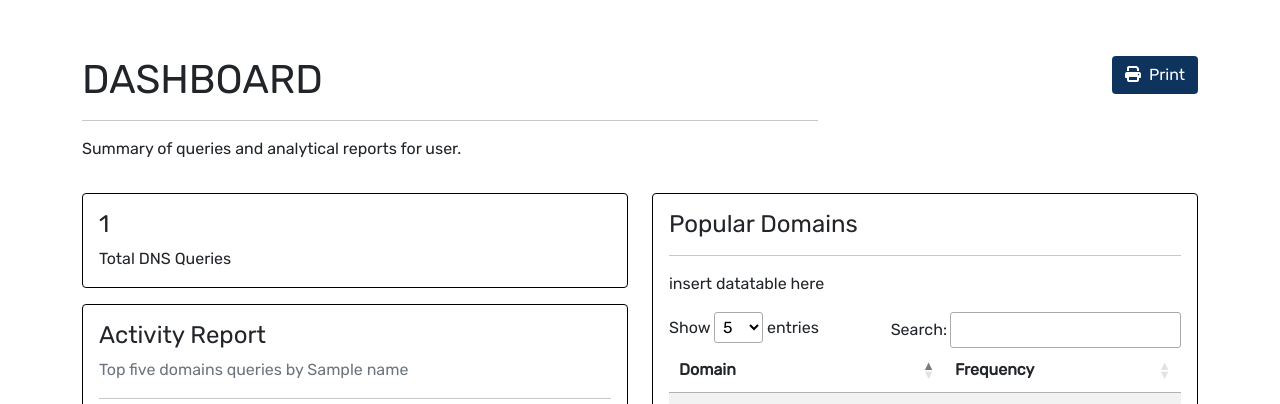
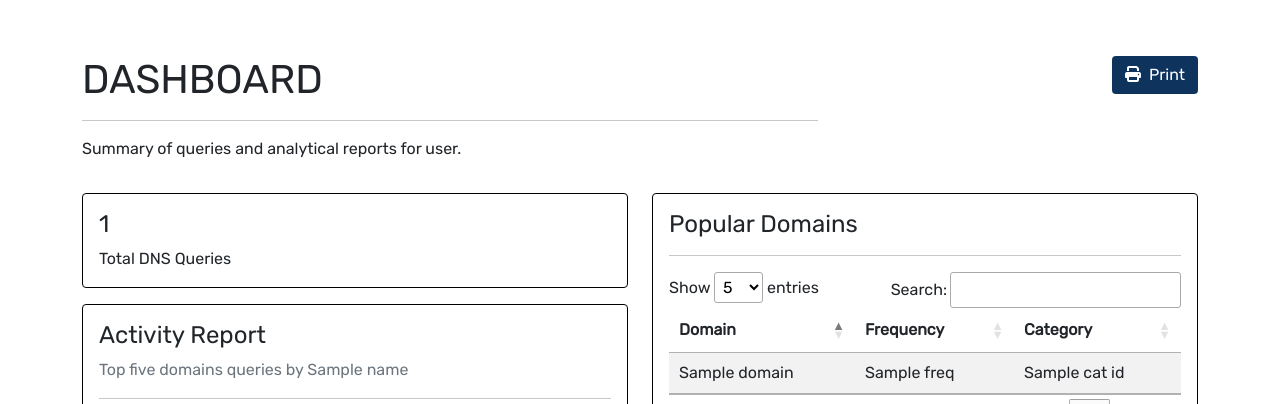
Before and after one commit to froxity/SADNS, a Django app: template dashboard/templates/dashboard/dashboard.html in a window 1280 px wide. Shown: the part 56-460 px from the top of the page. Run offline with Django 4.2, Linux system fonts and the light colour scheme; the template is opened without the code that fills it: most values are stand-ins (such as "Sample title", 1, 10 or a date in 2020); some libraries are stand-ins or nearby versions.

Commit message:
Update dashboard.html
Change data visualization

```diff
--- a/dashboard/templates/dashboard/dashboard.html
+++ b/dashboard/templates/dashboard/dashboard.html
@@ -111,14 +111,12 @@
                         <div class="card-body table-responsive">
                             <h4 class="card-title">Popular Domains</h4>
                             <hr>
-                            <p class="card-text">
-                                insert datatable here
-                            </p>
                             <table id="example" class="table table-striped" style="width:100%">
                                 <thead>
                                     <tr>
                                         <th>Domain</th>
                                         <th>Frequency</th>
+                                        <th>Category</th>
                                     </tr>
                                 </thead>
                                 <tbody>
@@ -126,6 +124,7 @@
                                     <tr>
                                         <td>{{domain}}</td>
                                         <td>{{domain.freq}}</td>
+                                        <td>{{domain.cat_id.name}}</td>
                                     </tr>
                                     {% endfor %}
                                 </tbody>
```
